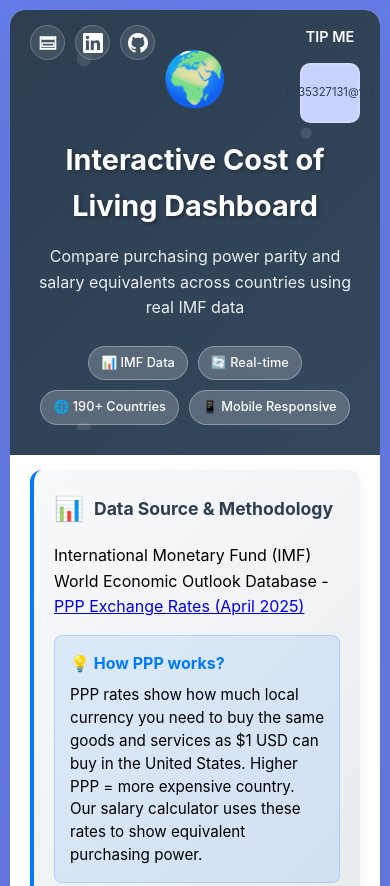
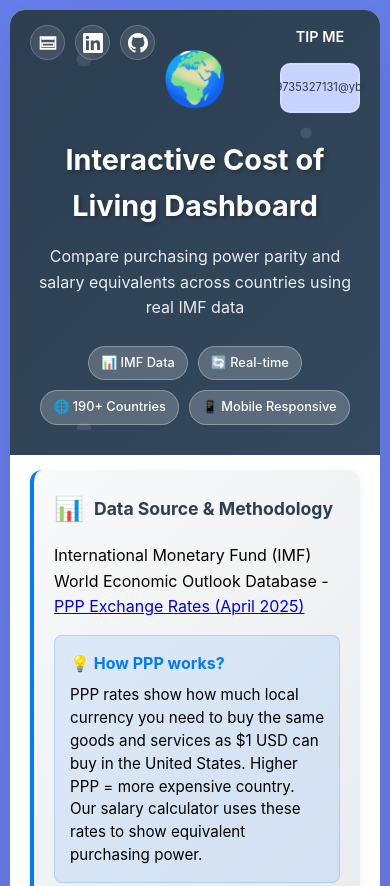
Before and after one commit to Pritam14102006/SalaryEquator, a plain HTML site: page index.html in a window 390 px wide. Shown: the top 886 px of the page. Drawn offline with Linux system fonts and the light colour scheme.

Commit message:
index.html

```diff
--- a/index.html
+++ b/index.html
@@ -758,8 +758,9 @@
                 right: 20px;
             }
             .tip-me-image {
-                width: 60px;
-                height: 60px;
+                width: 80px;
+                height: 50px;
+                padding: 8px 12px;
             }
             .tip-me-title {
                 font-size: 0.9rem;
```
